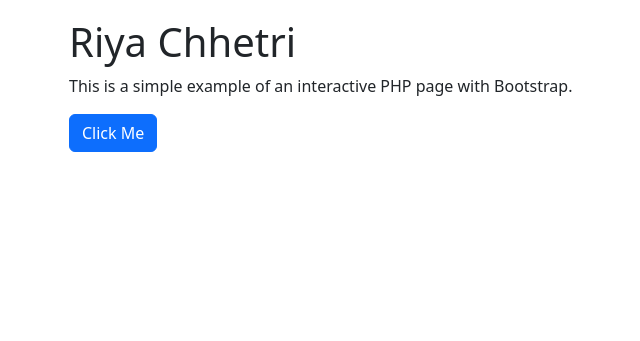
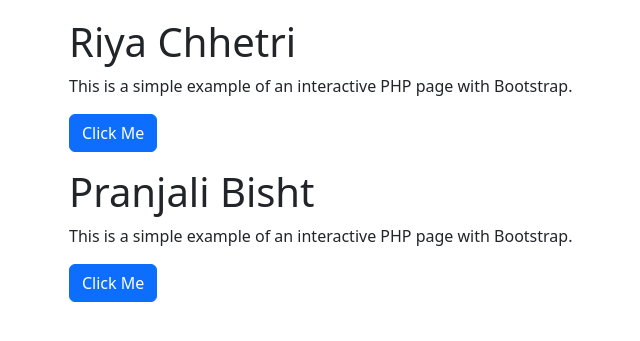
Before and after one commit to Kunal-R-Prajapati/Invoice-Management, a PHP site: page / in a window 1280 px wide. Shown: the part 228-569 px from the top of the page, without its empty margins (13-653 px from the left). Run offline with PHP 8.4, Linux system fonts and the light colour scheme.

Commit message:
pranjali added

```diff
--- a/index.php
+++ b/index.php
@@ -40,6 +40,11 @@
     <p>This is a simple example of an interactive PHP page with Bootstrap.</p>
     <button class="btn btn-primary">Click Me</button>
 </div>
+<div class="container mt-3">
+    <h1>Pranjali Bisht</h1>
+    <p>This is a simple example of an interactive PHP page with Bootstrap.</p>
+    <button class="btn btn-primary">Click Me</button>
+</div>
 
     <script src="https://cdn.jsdelivr.net/npm/bootstrap@5.3.2/dist/js/bootstrap.bundle.min.js" integrity="sha384-C6RzsynM9kWDrMNeT87bh95OGNyZPhcTNXj1NW7RuBCsyN/o0jlpcV8Qyq46cDfL" crossorigin="anonymous"></script>
   </body>
```
